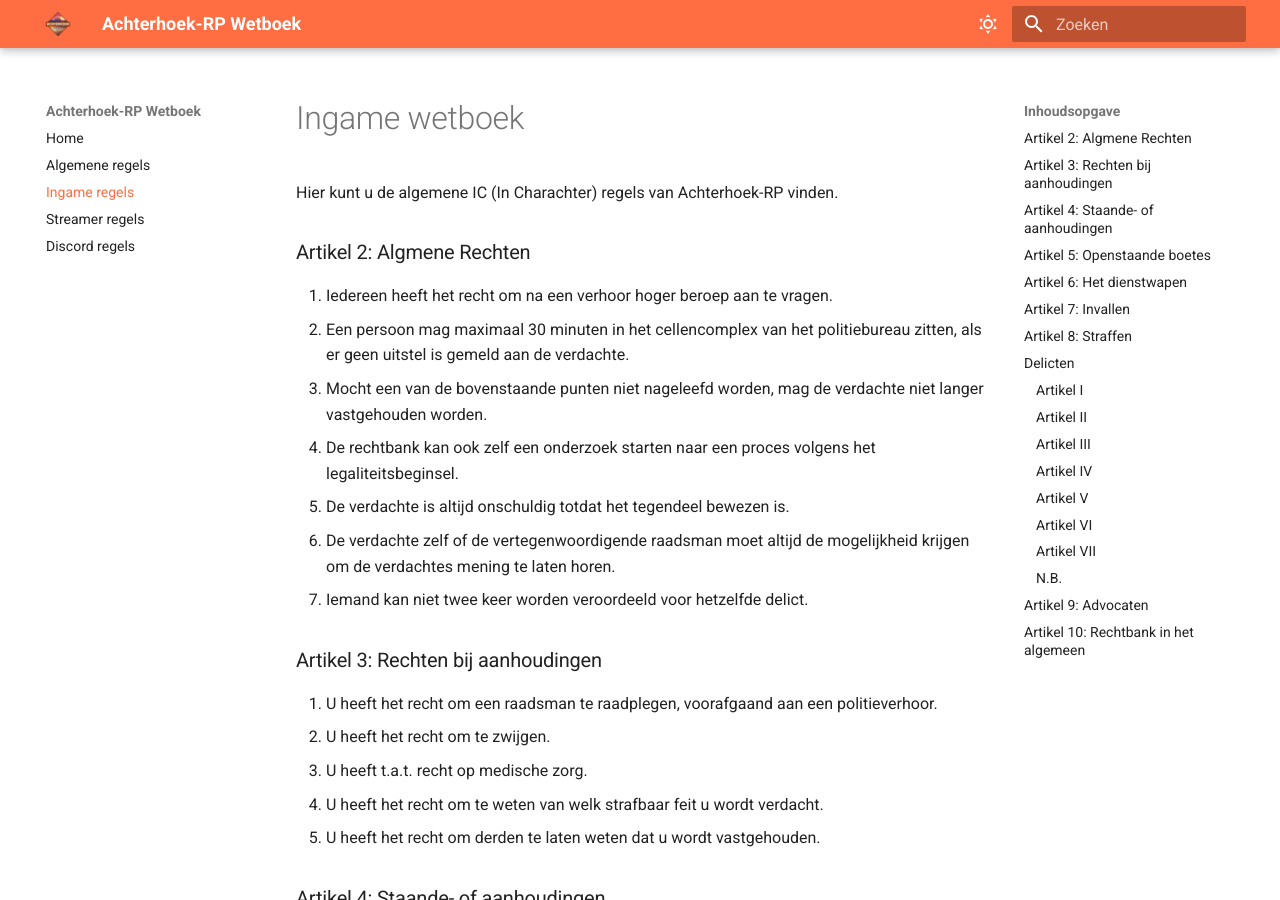
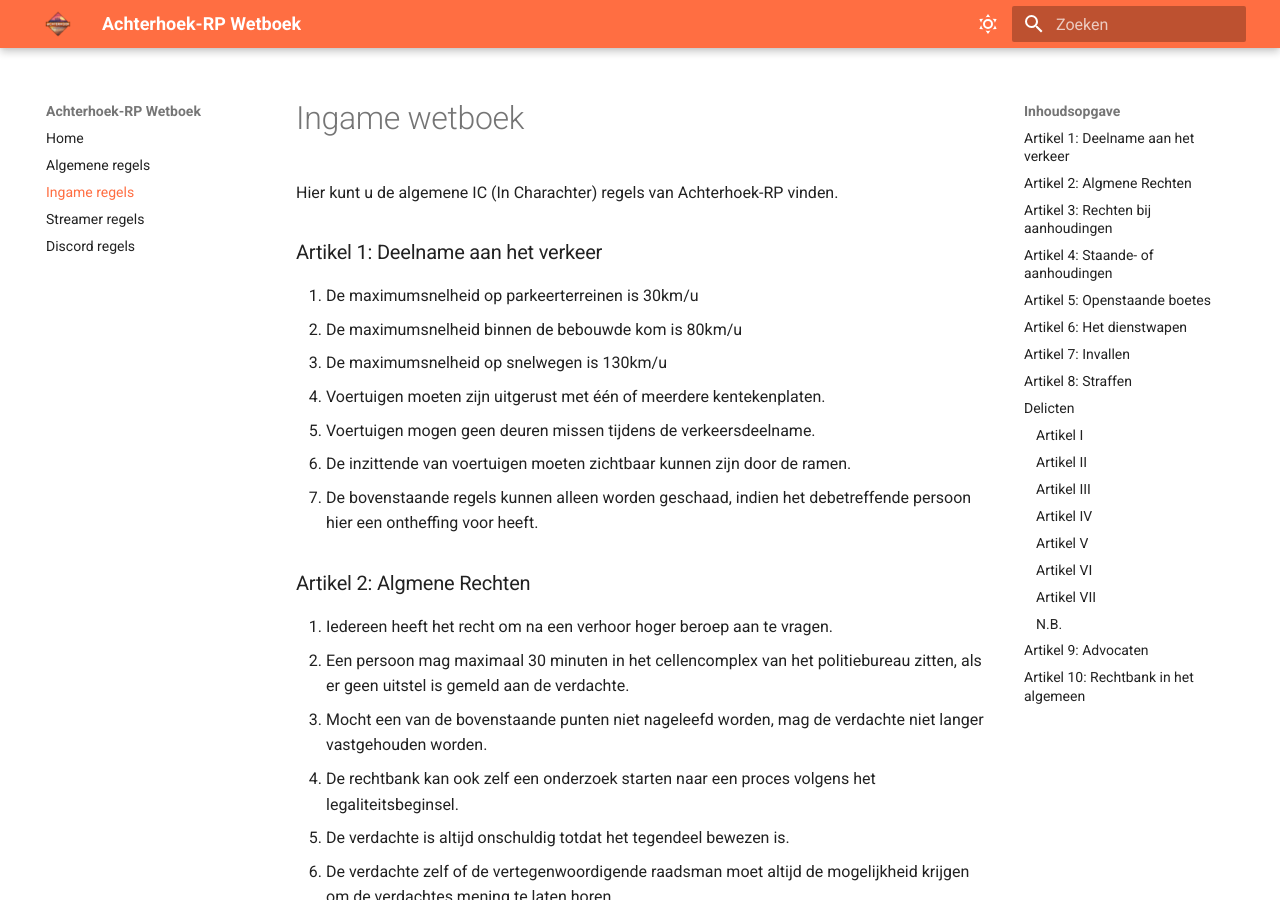
Before and after one commit to Jaccosf/ARP-Wetboek, an MkDocs documentation site: the page built from docs/wetboek.md, in a window 1280 px wide and 900 px high. Built offline with MkDocs 1.6.1 and Material for MkDocs 9.7.7, drawn with Linux system fonts in a browser that asks for light colours.

Commit message:
Artikel 1: Deelname aan het verkeer toegevoegd

```diff
--- a/docs/wetboek.md
+++ b/docs/wetboek.md
@@ -2,6 +2,14 @@
 
 Hier kunt u de algemene IC (In Charachter) regels van Achterhoek-RP vinden.
 
+### Artikel 1: Deelname aan het verkeer
+1. De maximumsnelheid op parkeerterreinen is 30km/u
+2. De maximumsnelheid binnen de bebouwde kom is 80km/u
+3. De maximumsnelheid op snelwegen is 130km/u
+4. Voertuigen moeten zijn uitgerust met één of meerdere kentekenplaten.
+5. Voertuigen mogen geen deuren missen tijdens de verkeersdeelname.
+6. De inzittende van voertuigen moeten zichtbaar kunnen zijn door de ramen.
+7. De bovenstaande regels kunnen alleen worden geschaad, indien het debetreffende persoon hier een ontheffing voor heeft.
 
 ### Artikel 2: Algmene Rechten
 1. Iedereen heeft het recht om na een verhoor hoger beroep aan te vragen.
```
